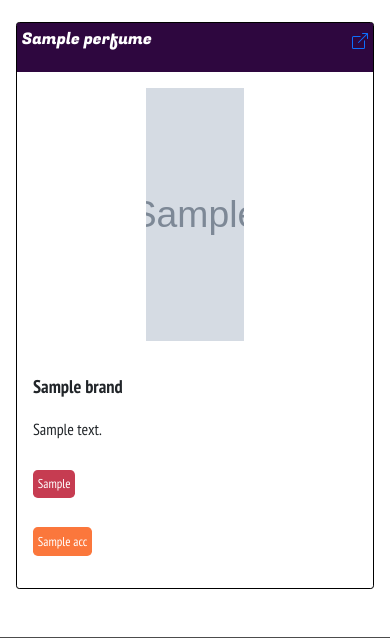
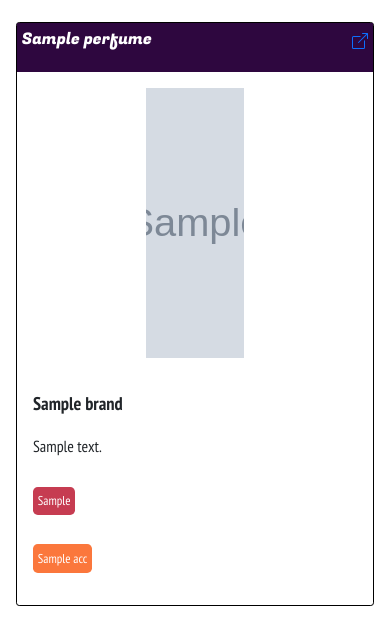
Before and after one commit to CJMonahann/Find-a-Fragrance, a Python web app: template app/templates/index.html in a window 390 px wide. Shown: the part 349-987 px from the top of the page. Run offline with Jinja, Linux system fonts and the light colour scheme; the template is opened without the code that fills it: most values are stand-ins (such as "Sample title", 1, 10 or a date in 2020); grey boxes marked "Sample" are stand-in pictures.

Commit message:
re-scaled image sizes based off various screen sizes

```diff
--- a/app/static/css/index.css
+++ b/app/static/css/index.css
@@ -146,8 +146,8 @@
 }
 
 .frag-img img {
-    width: clamp(10vw, 25vw, 40vw);
-    height: clamp(10vh, 30vh, 40vh);
+    width: 12vw;
+    height: 32vh;
 }
 
 .frag-brand,
--- a/app/static/css/media.css
+++ b/app/static/css/media.css
@@ -24,6 +24,19 @@
     .accs-info {
         width: 100%;
     }
+
+    .frag-img img {
+    width: 23vw;
+    height: 40vh;
+    }
+}
+
+@media screen and (max-width: 1200px) {
+
+  .frag-img img {
+    width: 22vw;
+    height: 35vh;
+}
 }
 
 @media screen and (max-width: 800px) {
@@ -39,4 +52,17 @@
     .accs-info p {
         font-size: medium;
   }
+
+  .frag-img img {
+    width: 25vw;
+    height: 34vh;
 }
+}
+
+@media screen and (max-width: 570px) {
+
+  .frag-img img {
+    width: 25vw;
+    height: 32vh;
+}
+}
```
